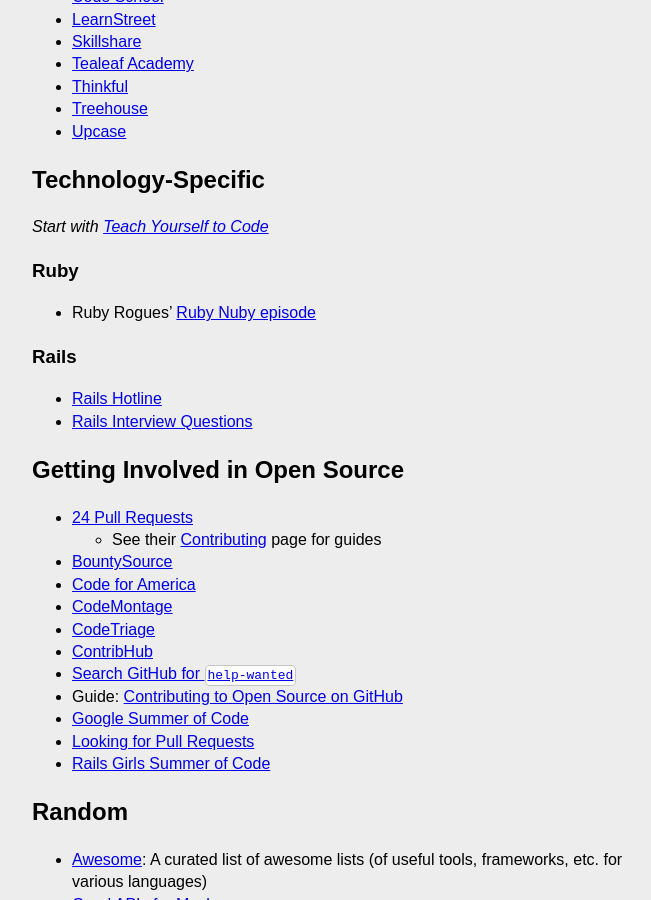
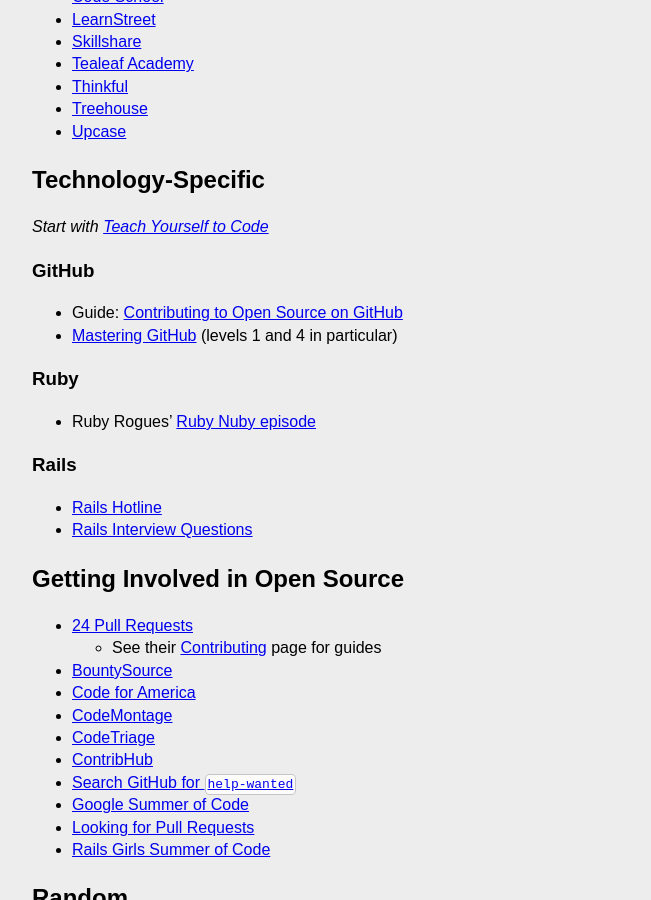
Before and after one commit to HackerHours/hackerhours.org, a Jekyll site: the page built from resources.md, in a window 1280 px wide and 900 px high, scrolled down 1857 px. Shown: the whole window, without its empty margins (288-939 px from the left). Built offline with Jekyll 4.4.1, drawn with Linux system fonts in a browser that asks for light colours; some web fonts are replaced; comment, search, counter and statistics services are not loaded.

Commit message:
add Mastering GitHub

```diff
--- a/resources.md
+++ b/resources.md
@@ -75,6 +75,11 @@
 
 *Start with [Teach Yourself to Code](http://teachyourselftocode.com/)*
 
+### GitHub
+
+* Guide: [Contributing to Open Source on GitHub](https://guides.github.com/overviews/os-contributing/)
+* [Mastering GitHub](http://hackerhours.org/resources.html#getting-involved-in-open-source) (levels 1 and 4 in particular)
+
 ### Ruby
 
 * Ruby Rogues' [Ruby Nuby episode](http://rubyrogues.com/090-rr-ruby-nuby-episode/)
```
Also changed, not shown: other parts of resources.md (+0 -1 lines).
